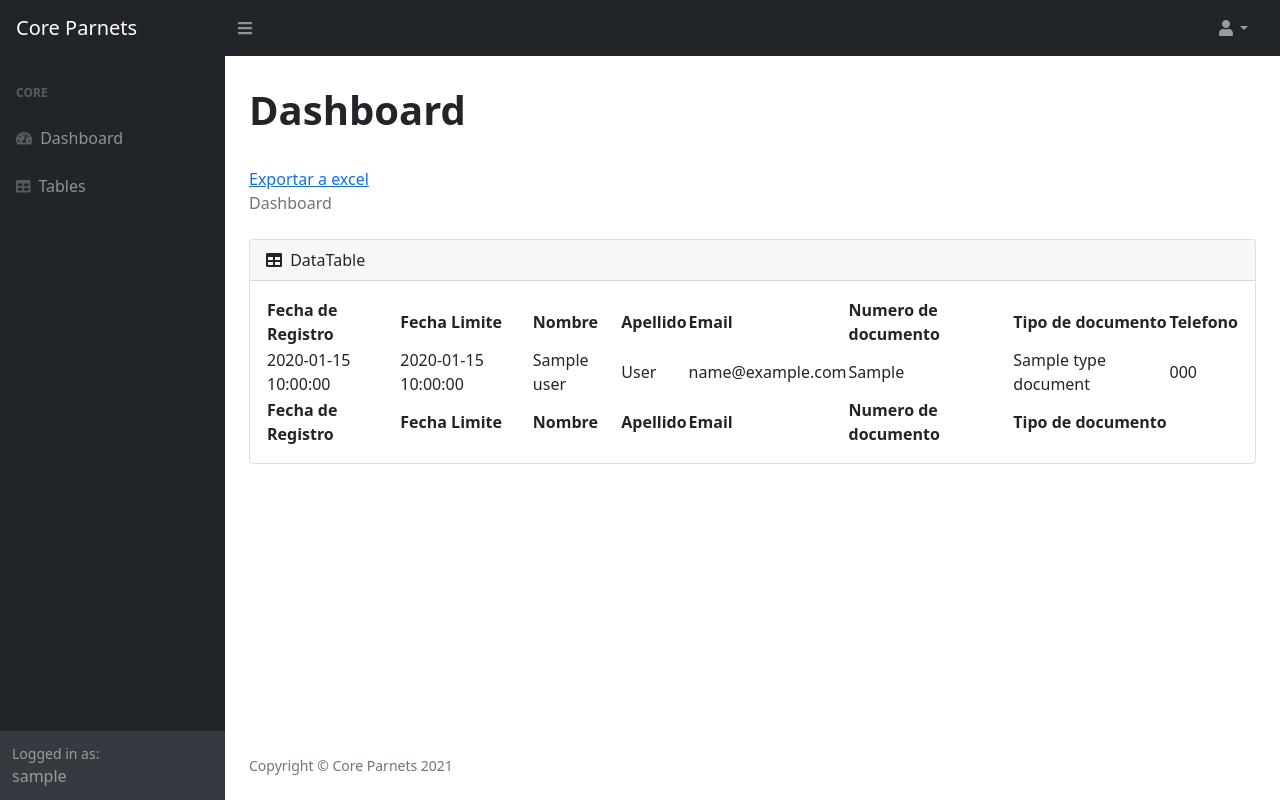
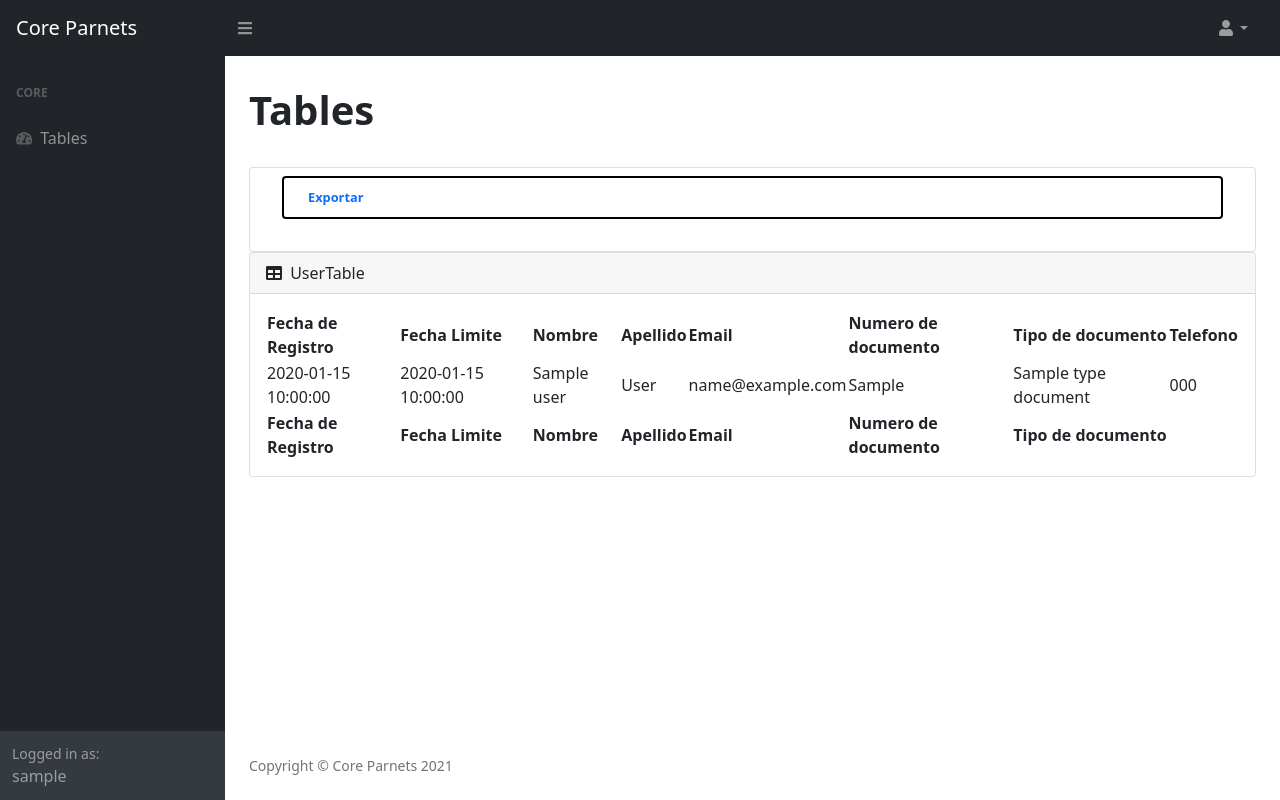
Before and after one commit to 01Eddie/CoreCapital, a Flask app: template web_dynamic/templates/index-Admin.html in a window 1280 px wide. Run offline with Flask 2, Linux system fonts and the light colour scheme; the visitor is signed in with stand-in values (Sample User, id 1); tables that the repository leaves empty hold one stand-in row (values such as "Sample post"); the template is opened without the code that fills it: most values are stand-ins (such as "Sample title", 1, 10 or a date in 2020); parts of the project's set-up code (start-up, migrations or seed data) failed here and were passed over; some libraries are stand-ins or nearby versions.

Commit message:
[fix]: fix core algorithm

```diff
--- a/web_dynamic/static/css-admin/styles.css
+++ b/web_dynamic/static/css-admin/styles.css
@@ -70,6 +70,28 @@ body {
   -webkit-tap-highlight-color: rgba(0, 0, 0, 0);
 }
 
+.btn_export {
+    padding: 10px 24px!important;
+    font-weight: 400;
+    font-size: .8rem;
+    font-weight: bold;
+    border: solid 2px black;
+    border-radius: 4px;
+    background-color: white;
+    margin: 0.5rem 2rem;
+    /* min-width: 12rem; */
+    /* max-width: 18rem; */
+    /* max-height: 6rem; */
+    text-align: left;
+    text-decoration: none;
+    margin-bottom: 2rem;
+}
+
+.btn_export:hover {
+    background-color: black;
+    color: white;
+}
+
 hr {
   margin: 1rem 0;
   color: inherit;
--- a/web_dynamic/templates/index-Admin.html
+++ b/web_dynamic/templates/index-Admin.html
@@ -43,12 +43,13 @@
                             <div class="sb-sidenav-menu-heading">Core</div>
                             <a class="nav-link" href="{{url_for('dashboard')}}">
                                 <div class="sb-nav-link-icon"><i class="fas fa-tachometer-alt"></i></div>
-                                Dashboard
-                            </a>
-                            <a class="nav-link" href="{{url_for('dashboard_tables')}}">
-                                <div class="sb-nav-link-icon"><i class="fas fa-table"></i></div>
+                                <!-- Dashboard -->
                                 Tables
                             </a>
+                            <!-- <a class="nav-link" href="{{url_for('dashboard_tables')}}"> -->
+                            <!--     <div class="sb-nav-link-icon"><i class="fas fa-table"></i></div> -->
+                            <!--     Tables -->
+                            <!-- </a> -->
 
                             <a class="nav-link collapsed" href="#" data-bs-toggle="collapse" data-bs-target="#collapseLayouts" aria-expanded="false" aria-controls="collapseLayouts">
 
@@ -90,17 +91,20 @@
             <div id="layoutSidenav_content">
                 <main>
                     <div class="container-fluid px-4">
-                        <h1 class="mt-4">Dashboard</h1>
-                        <a href="{{url_for('download')}}">Exportar a excel</a>
-                        <ol class="breadcrumb mb-4">
-                            <li class="breadcrumb-item active">Dashboard</li>
-                        </ol>
+                        <h1 class="mt-4">Tables</h1>
+
+                        <div class="card mb-12">
+                            <a class="btn_export" href="{{url_for('download')}}">Exportar</a>
+                        </div>
+                        <!-- <ol class="breadcrumb mb-4"> -->
+                        <!--     <li class="breadcrumb-item active">Dashboard</li> -->
+                        <!-- </ol> -->
 
 
                         <div class="card mb-4">
                             <div class="card-header">
                                 <i class="fas fa-table me-1"></i>
-                                DataTable
+                                UserTable
                             </div>
                             <div class="card-body">
                                 <table id="datatablesSimple">
```
Also changed, not shown: web_dynamic/static/scripts/render.js (+6 -1 lines), 1 other file.
